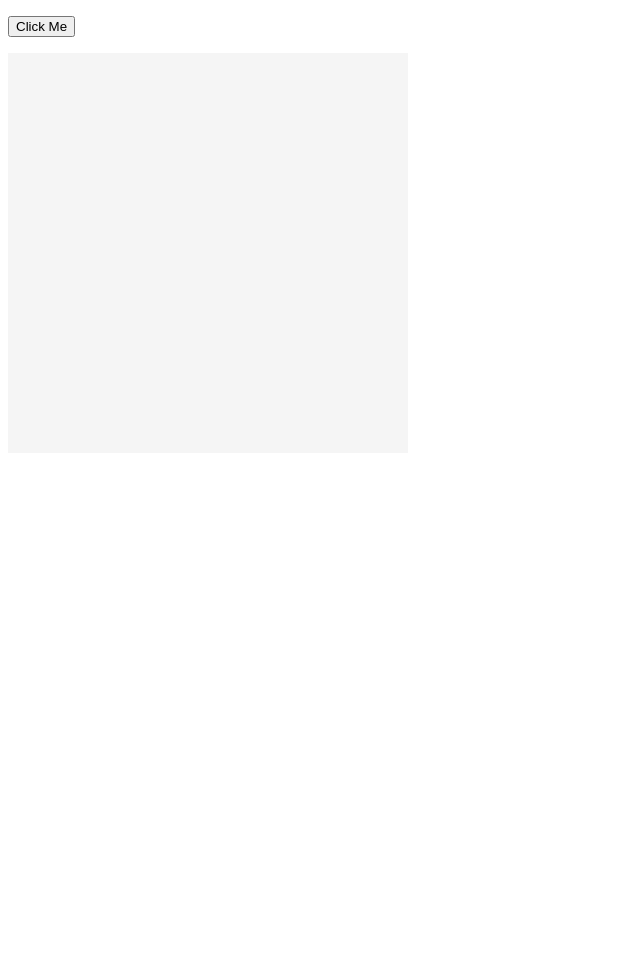
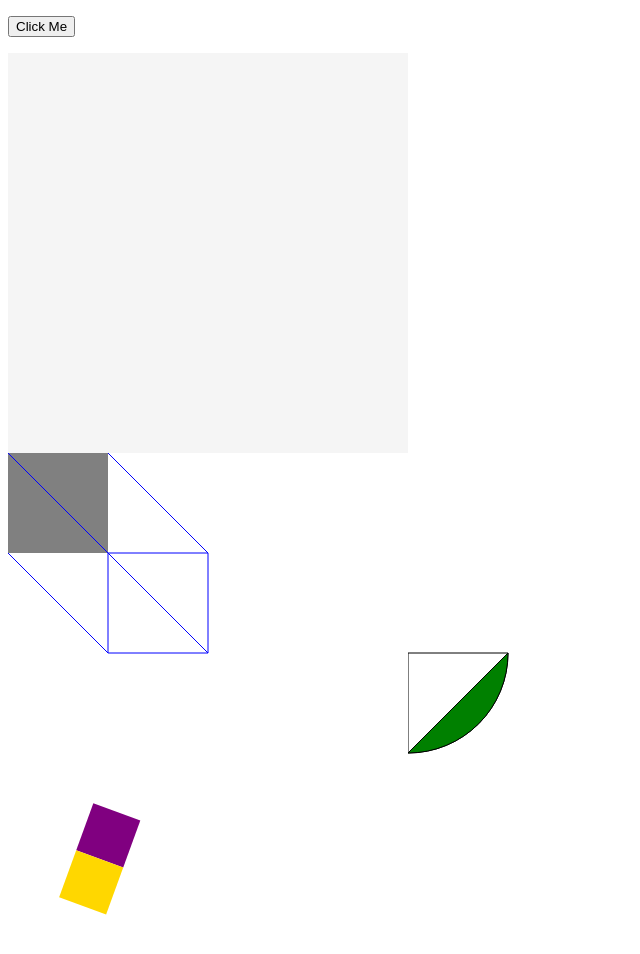
Before and after one commit to miketaoma/IT121, a plain HTML site: page week9/animation.html in a window 1280 px wide. Shown: the whole page, without its empty margins (0-640 px from the left). Before the commit the page ends 800 px from the top, so only its background shows below. Drawn offline with Linux system fonts and the light colour scheme.

Commit message:
+drawings to animation.html file for easier reading

```diff
--- a/week9/animation.html
+++ b/week9/animation.html
@@ -22,23 +22,70 @@
   <div id ="animate"></div>
 </div>
 
+<canvas id="myCanvas" width="1000" height="800"></canvas>
 <script>
 function changeColor() {
   let id = null;
   const elem = document.getElementById("animate");
   clearInterval(id);
-  id = setInterval(frame, 120);
+  id = setInterval(frame, 240);
   let counter = 0;
   const colors = ["black", "blue", "gold", "purple", "yellow", "orange", "red"]
   function frame() {
     if (elem.style.backgroundColor == "red") {
       clearInterval(id);
+      elem.style.backgroundColor = "whitesmoke"
     } else {
       counter++;
       elem.style.backgroundColor = colors[counter];
     }
   }
 }
+
+  const myCanvas = document.getElementById("myCanvas");
+  const ctx = myCanvas.getContext("2d");
+
+    ctx.fillStyle = "gray";
+    ctx.fillRect(0, 0, 100, 100);
+    ctx.moveTo(100, 100);
+    ctx.lineTo(200, 200);
+
+    ctx.moveTo(0, 0);
+    ctx.lineTo(100, 100);
+
+    ctx.moveTo(0, 100);
+    ctx.lineTo(100, 200);
+
+    ctx.moveTo(100, 0);
+    ctx.lineTo(200, 100);
+
+    ctx.rect(100, 100, 100, 100);
+    ctx.strokeStyle = "blue";
+    ctx.stroke();
+
+    ctx.strokeStyle = "black";
+
+    ctx.fillStyle = "green";
+    ctx.beginPath();
+    ctx.arc(400, 200, 100, 0, .5 * Math.PI);
+    ctx.stroke();
+    ctx.fill();
+    ctx.closePath();
+
+    ctx.moveTo(500, 200);
+    ctx.lineTo(400, 200);
+    ctx.lineTo(400, 300);
+    ctx.lineTo(500, 200);
+    ctx.stroke();
+
+    ctx.clearRect(200, 200, 200, 200);
+
+    ctx.fillStyle = "purple";
+    ctx.rotate(20 * Math.PI / 180);
+    ctx.fillRect(200, 300, 50, 50);
+    ctx.fillStyle = "gold";
+    ctx.fillRect(200, 350, 50, 50);
+
 </script>
 
 </body>
```
